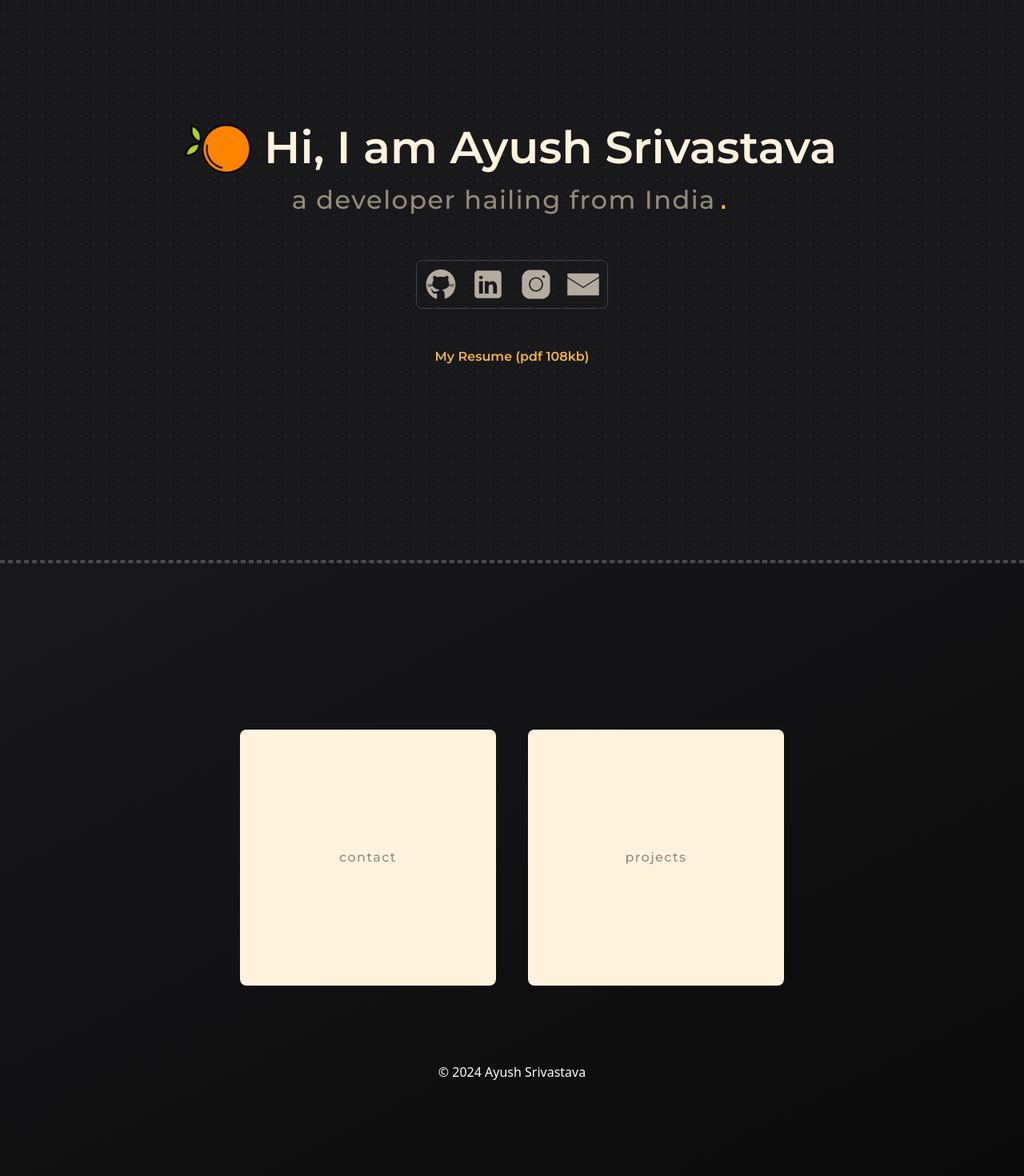
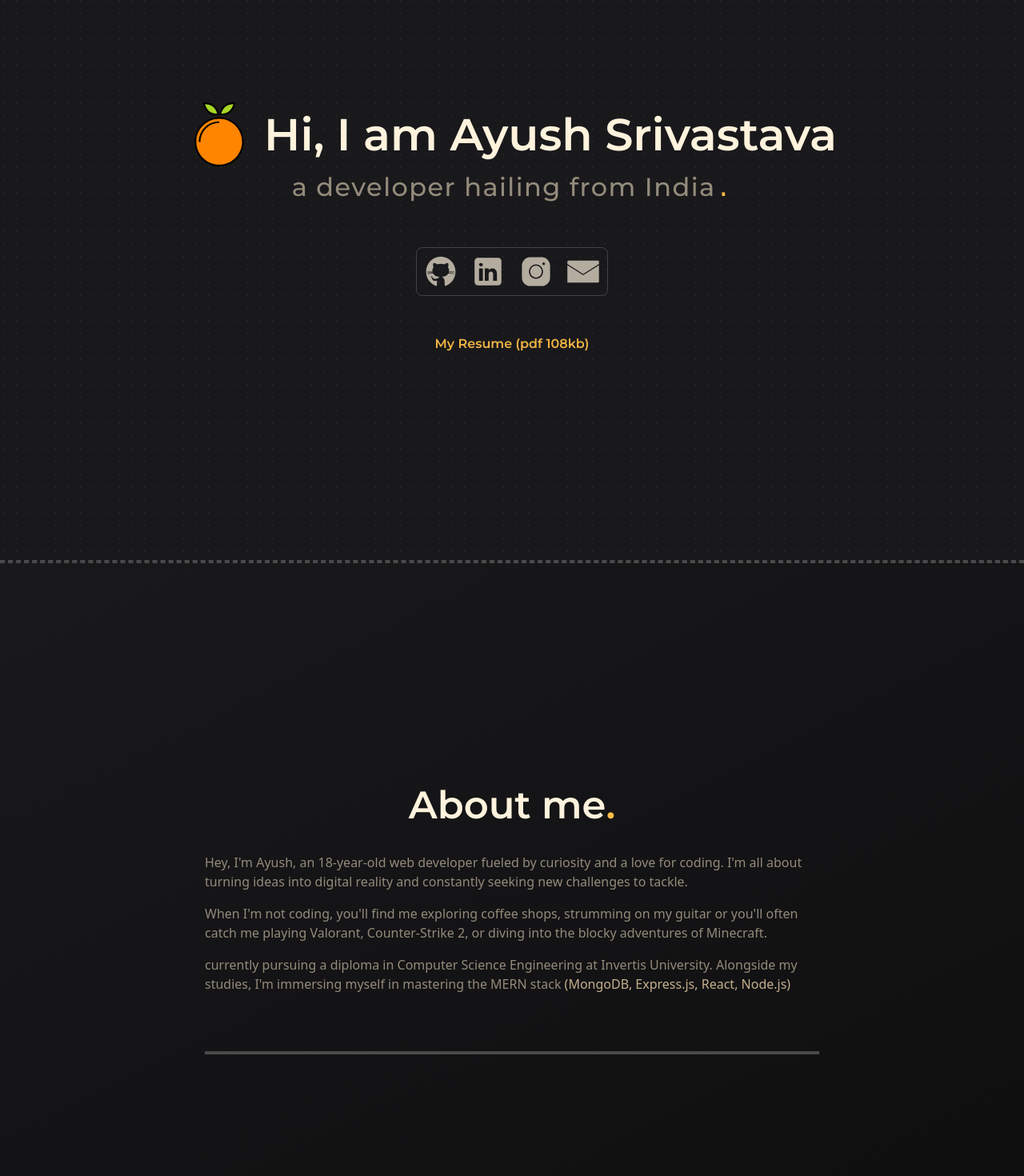
Before and after one commit to constayush/portfolio-react, a React (Vite) app: page / in a window 1280 px wide. Shown: the part 100-1570 px from the top of the page at 80% size. Built offline with nearby package versions, Linux system fonts and the light colour scheme; a web font is replaced by a local one.

Commit message:
positioning of orange changes in sm vp

```diff
--- a/src/component/main.jsx
+++ b/src/component/main.jsx
@@ -82,15 +82,15 @@ export default () => {
 
 
   return (<>
-    <div ref={containerRef} id='top' className=' smooth-scroll w-full h-fit  top-[5rem]  bg-[#19181B] bg-dot-white/[.1]'  >
+    <div ref={containerRef} id='top' className=' smooth-scroll w-full h-fit  top-[5rem]  bg-[#19181B] '  >
 
 
-      <div ref={nameRef} className=' w-full h-screen  flex flex-col justify-center items-center px-[1.5rem]'>
+      <div ref={nameRef} className=' w-full h-screen  flex flex-col justify-center items-center px-[1.5rem] bg-dot-white/[.1]'>
 
 
 
-        <div data-scroll data-scroll-speed='.08'  className='flex flex-col lg:flex-row gap-[1rem] justify-center items-center'>
-          <Link to='/terminal'><div ref={bar} className=''><img className='w-[50px] lg:w-[80px]' src={orange} /></div></Link>
+        <div data-scroll data-scroll-speed='.08' className='flex flex-col lg:flex-row gap-[1rem] justify-center items-center'>
+          <Link to='/terminal'><div ref={bar} className=''><img className='hidden lg:block w-[80px]' src={orange} /></div></Link>
           <h1 className='name nameH1 text-[2.5rem] lg:text-[3.5rem]'> Hi, I am Ayush Srivastava</h1>
         </div>
 
@@ -109,41 +109,47 @@ export default () => {
 
 
 
-        <p className='myr   text-[.8rem] lg:text-[1rem]   mt-[2rem]'>My Resume (pdf 108kb)</p>
+        <p className='myr   text-[.8rem] lg:text-[1rem]  mb-[2rem] mt-[2rem]'>My Resume (pdf 108kb)</p>
+
+        <Link  to='/terminal'><div ref={bar} className=''><img className='lg:hidden  w-[80px]' src={orange} /></div></Link>
+
+      </div>
 
 
 
-      </div>
 
-      {/*
-<div className='flex justify-center items-center'>
-<h3 className='text-[1.5rem]'>My tech stack : </h3>
-<img className='w-[40px]' src={htmllogo}/>
-<img className='w-[40px]' src={csslogo}/>
-<img className='w-[40px]' src={jslogo}/>
-<img className='w-[40px]' src={tslogo}/>
-<img className='w-[40px]' src={tailwindlogo}/>
-<img className='w-[40px]' src={reactlogo}/>
-</div> */}
+      <hr className='w-full h-[.1px] border-[#4a4a4a] border-dashed border-[2px] ' />
+
+      <div className='bggra'>
+
+        <div className='w-full h-screen center flex-col'>
 
 
-<hr className='w-full h-[.1px] border-[#4a4a4a] border-dashed border-[2px] '/>
+          <h1 data-scroll data-scroll-speed='.03' className="projectsH1 text-[2rem] lg:text-[3rem] my-[5rem] lg:my-[3rem]">About me<span className="text-[#ffbe47]">.</span></h1>
+          <p className=' w-[80%] md:w-[60%] projectPara  mb-[1rem]'>Hey, I'm Ayush, an 18-year-old web developer fueled by curiosity and a love for coding. I'm all about turning ideas into digital reality and constantly seeking new challenges to tackle.</p>
+          <p className=' w-[80%] md:w-[60%] projectPara  mb-[1rem]'> When I'm not coding, you'll find me exploring coffee shops, strumming on my guitar or you'll often catch me playing Valorant, Counter-Strike 2, or diving into the blocky adventures of Minecraft.</p>
+          <p className=' w-[80%] md:w-[60%] projectPara  mb-[1rem]'>currently pursuing a diploma in Computer Science Engineering at Invertis University. Alongside my studies, I'm immersing myself in mastering the MERN stack <span className='text-[#ffe3b5c0]'>(MongoDB, Express.js, React, Node.js)</span></p>
+
+          <hr data-scroll data-scroll-speed='.01' className=' w-[80%] md:w-[60%] mt-[3rem] h-[.1px] border-[#4a4a4a] border-solid border-[2px] ' />
+
+
+        </div>
 
 
 
-      <footer ref={scoialRef} className='footer w-full h-[100vh] bggra  flex flex-col items-center justify-center gap-10 p-14'>
+        <footer ref={scoialRef} className='footer w-full h-[100vh]   flex flex-col items-center justify-center gap-10 p-14'>
 
-        <div className='flex lg:flex-row flex-col gap-10 p-14'>
+          <div className='flex lg:flex-row flex-col gap-10 p-14'>
 
-          <div ref={contactBox} className=''><Link className='' to='/contact'><div className=' rounded-lg footbg LINKTO lg:w-[20rem] lg:h-[20rem] w-[14rem] h-[14rem]  bg-[#FFF3DD] flex items-center justify-center  subH1           hover:bg-grid-black/[.1] hover:text-[1.4rem] '           >         <div className='foothide w-full h-full center'>contact</div> </div></Link></div>
-          <div ref={projectBox} className='projectBox'><Link className='' to='/projects'><div className=' footbg rounded-lg LINKTO lg:w-[20rem] lg:h-[20rem] w-[14rem] h-[14rem]  bg-[#FFF3DD] flex items-center justify-center subH1 hover:bg-grid-black/[.1] hover:text-[1.4rem] ' ><div className='foothide w-full h-full center'>projects </div></div></Link></div>
+            <div ref={contactBox} className=''><Link className='' to='/contact'><div className=' rounded-lg footbg LINKTO lg:w-[20rem] lg:h-[20rem] w-[14rem] h-[14rem]  bg-[#FFF3DD] flex items-center justify-center  subH1           hover:bg-grid-black/[.1] hover:text-[1.4rem] '           >         <div className='foothide w-full h-full center'>contact</div> </div></Link></div>
+            <div ref={projectBox} className='projectBox'><Link className='' to='/projects'><div className=' footbg rounded-lg LINKTO lg:w-[20rem] lg:h-[20rem] w-[14rem] h-[14rem]  bg-[#FFF3DD] flex items-center justify-center subH1 hover:bg-grid-black/[.1] hover:text-[1.4rem] ' ><div className='foothide w-full h-full center'>projects </div></div></Link></div>
 
-        </div>
+          </div>
 
-        <p className='text-white'>© 2024 Ayush Srivastava</p>
+          <p className='text-white'>© 2024 Ayush Srivastava</p>
 
-      </footer>
-
+        </footer>
+      </div>
 
     </div>
   </>)
```
